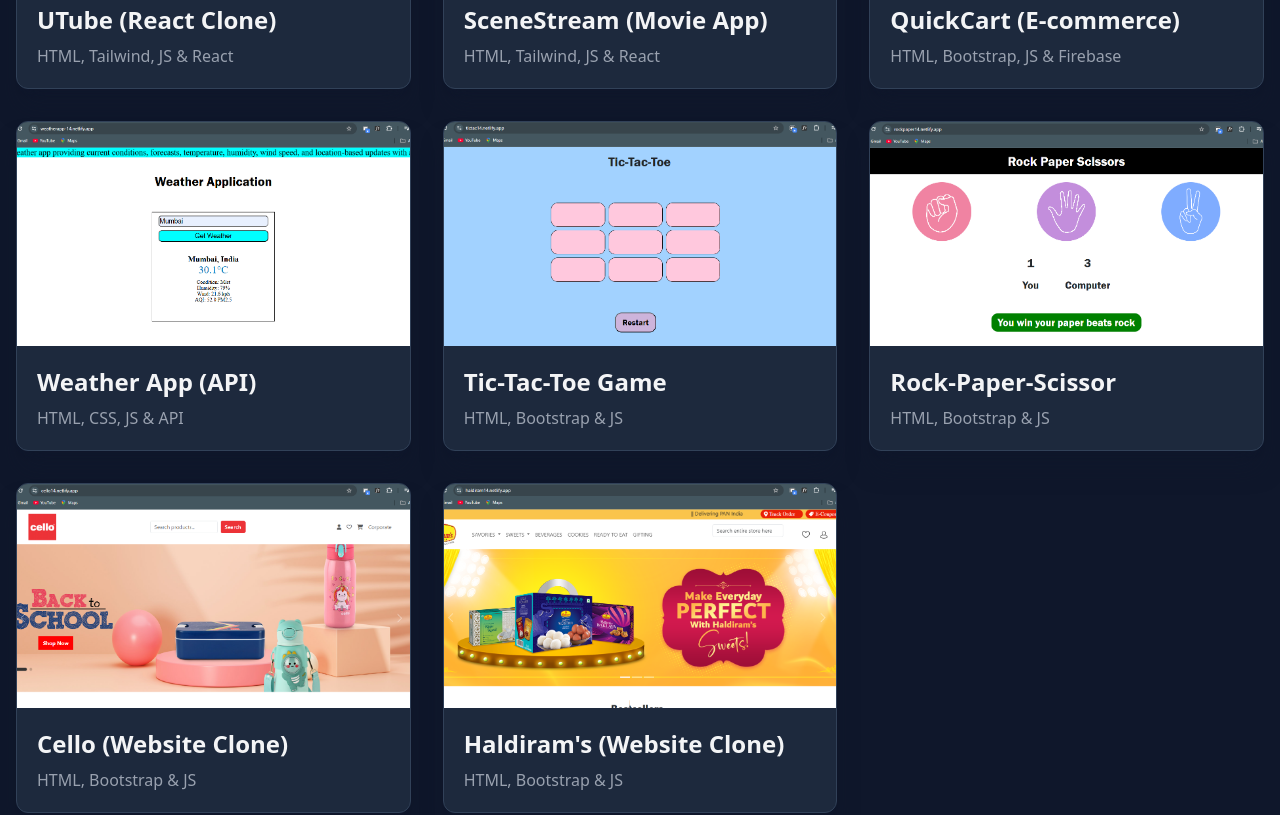
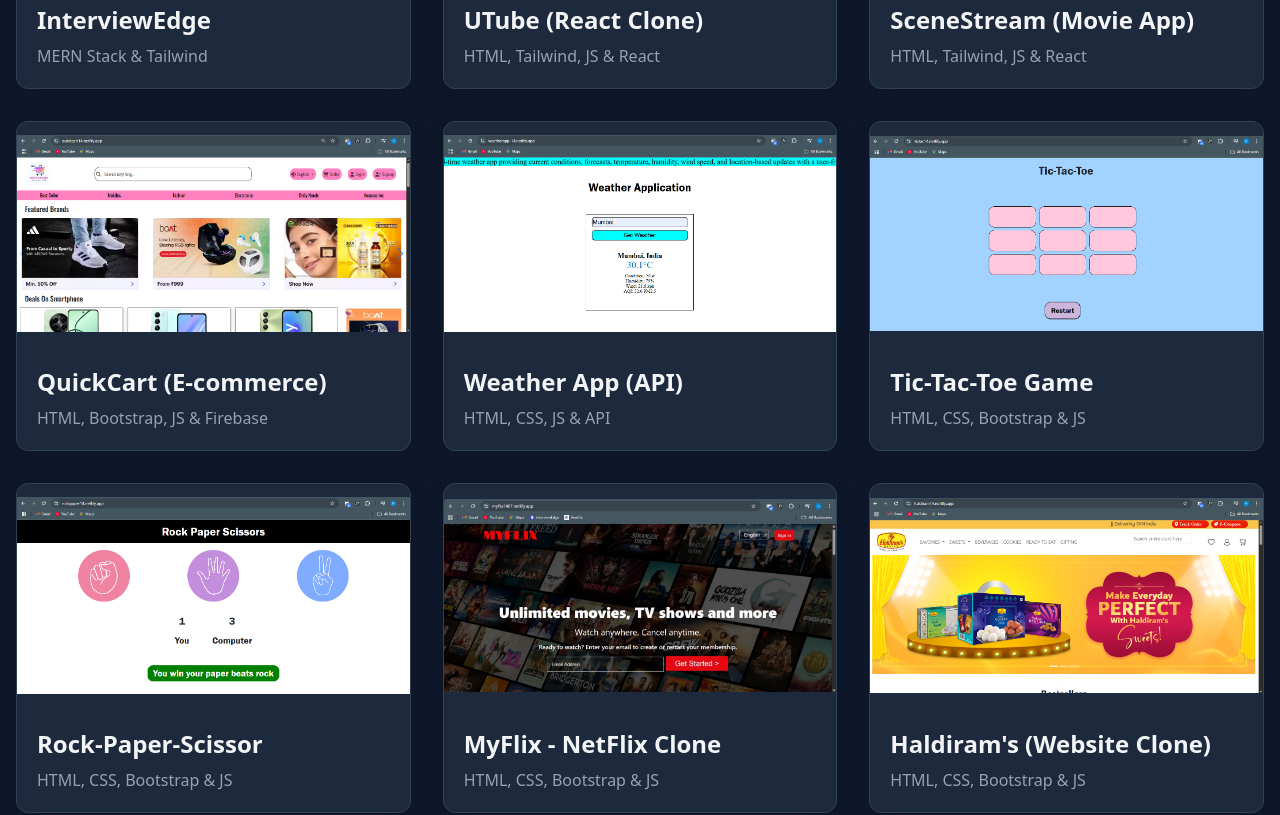
Before and after one commit to harshsingh1407/harshportfolio, a React (Vite) app: page / in a window 1280 px wide. Shown: the part 2780-3595 px from the top of the page. Built offline with nearby package versions, Linux system fonts and the light colour scheme.

Commit message:
Add Project

```diff
--- a/src/App.jsx
+++ b/src/App.jsx
@@ -10,14 +10,13 @@
 import Contact from './components/Contact'
 import Footer from './components/Footer'
 import ParticlesBackground from './components/ParticlesBackground';
-// import { Route, Routes } from 'react-router-dom';
 
 const App = () => {
 
   useEffect(() => {
     AOS.init({
-      duration: 1000, // animation duration
-      once: true,     // whether animation should happen only once
+      duration: 1000,
+      once: true,
     });
   }, []);
 
--- a/src/components/Footer.jsx
+++ b/src/components/Footer.jsx
@@ -1,10 +1,7 @@
 import React from 'react';
-// import { Heart } from 'lucide-react';
-
 const Footer = () => {
   return (
-    // 'bg-transparent' (या केवल 'bg-black/50' जैसा कुछ) जोड़ें
-    // और 'relative' जोड़कर इसे z-index की क्षमता दें
+
     <footer className='
         relative
         bg-transparent
@@ -19,7 +16,6 @@
     '>
         <div className='max-w-7xl mx-auto px-6 text-center text-sm md:text-base'>
 
-            {/* Copyright Text */}
             <p className='font-normal'>
                 © {new Date().getFullYear()} <strong className='text-gray-200'>Harsh Singh</strong>. All rights reserved.
             </p>
--- a/src/components/Header.jsx
+++ b/src/components/Header.jsx
@@ -18,7 +18,6 @@
     };
 
     return (
-        // Header Wrapper - Fixed position, Reduced Height
         <header className='
             fixed top-0 left-0 w-full z-50
              backdrop-blur-sm
@@ -30,15 +29,12 @@
                 flex justify-between items-center
                 text-white
             '>
-
-                {/* Logo Section */}
                 <div>
                     <h1 className='font-extrabold text-2xl md:text-3xl'>
                         Port<span className='text-cyan-400'>Folio</span>
                     </h1>
                 </div>
 
-                {/* Desktop Navigation */}
                 <nav className='hidden md:block'>
                     <ul className='flex space-x-7 text-lg font-medium'>
                         {navLinks.map((link) => (
@@ -64,7 +60,6 @@
                     </ul>
                 </nav>
 
-                {/* Mobile Menu Button */}
                 <div className='md:hidden'>
                     <button
                         onClick={() => setIsOpen(!isOpen)}
@@ -74,7 +69,6 @@
                     </button>
                 </div>
 
-                {/* Mobile Menu Overlay/Sidebar */}
                 <div className={`
                     fixed top-16 right-0 h-full w-64 // TOP FIX: h-16 ke hisaab se top-16
                     bg-slate-900
--- a/src/components/Projects.jsx
+++ b/src/components/Projects.jsx
@@ -1,23 +1,32 @@
 import React from 'react';
-// Agar aapne lucide-react install kiya hai, toh aap iska upyog kar sakte hain
 import { ExternalLink, Github } from 'lucide-react';
 
 import weather from '../assets/weather.png';
 import quickcart from '../assets/quickcart.png';
 import haldiram from '../assets/haldiram.png';
+import myflix from '../assets/myflix.jpg';
 import cello from '../assets/cello.png';
 import rockpaperscissor from '../assets/rockpaperscissor.png';
 import scenestream from '../assets/scenestream.png';
 import tictactoe from '../assets/tictactoe.png';
 import utube from '../assets/utube.png';
+import interviewedge from '../assets/interviewedge.jpg';
 
 const projectsData = [
+    {
+        name: "InterviewEdge",
+        tech: "MERN Stack & Tailwind",
+        image: interviewedge,
+        liveLink: "https://interviewedge.netlify.app/",
+        githubLink: "https://github.com/harshsingh1407/INTERVIEWPREP",
+        category: "MERN Apps",
+    },
     {
         name: "UTube (React Clone)",
         tech: "HTML, Tailwind, JS & React",
         image: utube,
         liveLink: "https://utube14.netlify.app/",
-        githubLink: "https://github.com/harshsingh1407/UTube", // Example GitHub link
+        githubLink: "https://github.com/harshsingh1407/UTube",
         category: "React Apps",
     },
     {
@@ -46,7 +55,7 @@
     },
     {
         name: "Tic-Tac-Toe Game",
-        tech: "HTML, Bootstrap & JS",
+        tech: "HTML, CSS, Bootstrap & JS",
         image: tictactoe,
         liveLink: "https://tictac14.netlify.app/",
         githubLink: "https://github.com/harshsingh1407/Tic-Tac-Toe",
@@ -54,23 +63,23 @@
     },
     {
         name: "Rock-Paper-Scissor",
-        tech: "HTML, Bootstrap & JS",
+        tech: "HTML, CSS, Bootstrap & JS",
         image: rockpaperscissor,
         liveLink: "https://rockpaper14.netlify.app/",
         githubLink: "https://github.com/harshsingh1407/Rock-Paper-Scissor",
         category: "Games",
     },
     {
-        name: "Cello (Website Clone)",
-        tech: "HTML, Bootstrap & JS",
-        image: cello,
-        liveLink: "https://cello14.netlify.app/",
-        githubLink: "https://github.com/harshsingh1407/Cello",
+        name: "MyFlix - NetFlix Clone",
+        tech: "HTML, CSS, Bootstrap & JS",
+        image: myflix,
+        liveLink: "https://myflix1407.netlify.app/",
+        githubLink: "https://github.com/harshsingh1407/myflix",
         category: "Clones",
     },
     {
         name: "Haldiram's (Website Clone)",
-        tech: "HTML, Bootstrap & JS",
+        tech: "HTML, CSS, Bootstrap & JS",
         image: haldiram,
         liveLink: "https://haldiram14.netlify.app/",
         githubLink: "https://github.com/harshsingh1407/Haldiram",
@@ -79,7 +88,6 @@
 ];
 
 const Projects = () => {
-    // Optional: Filter state for projects
     const [selectedCategory, setSelectedCategory] = React.useState('All');
 
     const filteredProjects = projectsData.filter(project =>
@@ -92,7 +100,6 @@
         <div id='projects' className='bg-slate-900 py-16 md:py-28 px-4'>
             <div data-aos="fade-up" className='max-w-7xl mx-auto'>
 
-                {/* Title Section */}
                 <div className='mb-16'>
                     <h1 className='
                         text-cyan-400 text-4xl md:text-5xl font-extrabold
@@ -104,31 +111,10 @@
                     </h1>
                 </div>
 
-                {/* Optional: Project Category Filter */}
-                {/* <div className="flex flex-wrap justify-center gap-3 mb-12">
-                    {categories.map(category => (
-                        <button
-                            key={category}
-                            onClick={() => setSelectedCategory(category)}
-                            className={`
-                                px-6 py-2 rounded-full text-sm md:text-base font-semibold
-                                transition-all duration-300
-                                ${selectedCategory === category
-                                    ? 'bg-cyan-600 text-white shadow-md shadow-cyan-500/30'
-                                    : 'bg-slate-700 text-gray-300 hover:bg-slate-600 hover:text-white'}
-                            `}
-                        >
-                            {category}
-                        </button>
-                    ))}
-                </div> */}
-
-                {/* Projects Grid Container */}
                 <div className="grid grid-cols-1 sm:grid-cols-2 lg:grid-cols-3 gap-8 p-0">
                     {filteredProjects.map((project, index) => (
-                        <div // Use div as container for transform, a tag inside
+                        <div
                             key={index}
-                            // Enhanced Card Styling with perspective and group for hover
                             className="
                                 group relative
                                 rounded-xl overflow-hidden
@@ -140,25 +126,22 @@
                                 perspective-1000 // For 3D tilt effect
                             "
                         >
-                            {/* Project Image */}
                             <img
                                 src={project.image}
                                 alt={project.name}
                                 className="
-                                    w-full h-56 object-cover
+                                    w-full h-56 object-contain
                                     transition-transform duration-500
                                     group-hover:scale-110
                                     group-hover:rotate-1
                                 "
                             />
 
-                            {/* Project Info (Visible by Default) */}
                             <div className="p-5">
                                 <h3 className="text-2xl font-bold text-gray-100 mb-2">{project.name}</h3>
                                 <p className="text-base text-gray-400 font-medium">{project.tech}</p>
                             </div>
 
-                            {/* Overlay (Hidden by Default, shows on hover with glassmorphism) */}
                             <div className="
                                 absolute inset-0
                                 bg-gradient-to-br from-slate-900/70 via-slate-800/70 to-cyan-900/60 // Multi-directional gradient overlay
@@ -171,7 +154,6 @@
                                 <h3 className="text-3xl font-black text-cyan-400 mb-3 tracking-wide text-center px-4">{project.name}</h3>
                                 <p className="text-md text-gray-300 mb-5 px-4 text-center">{project.tech}</p>
 
-                                {/* Action Buttons */}
                                 <div className="flex gap-4">
                                     <a
                                         href={project.liveLink}
@@ -191,7 +173,7 @@
                                         <ExternalLink size={20} />
                                         <span>Live</span>
                                     </a>
-                                    {project.githubLink && ( // Conditionally render GitHub button
+                                    {project.githubLink && (
                                         <a
                                             href={project.githubLink}
                                             target="_blank"
--- a/src/main.jsx
+++ b/src/main.jsx
@@ -2,7 +2,6 @@
 import { createRoot } from 'react-dom/client'
 import './index.css'
 import App from './App.jsx'
-// import { BrowserRouter } from 'react-router-dom'
 
 createRoot(document.getElementById('root')).render(
   <StrictMode>
```
Also changed, not shown: src/components/About.jsx (+0 -16 lines), src/components/Certificate.jsx (+0 -14 lines), src/components/Contact.jsx (+0 -14 lines), src/components/Home.jsx (+5 -19 lines), src/components/ParticlesBackground.jsx (+10 -15 lines), src/components/Skills.jsx (+4 -16 lines), src/index.css (+5 -20 lines), src/assets/interviewedge.jpg (added), src/assets/myflix.jpg (added).
